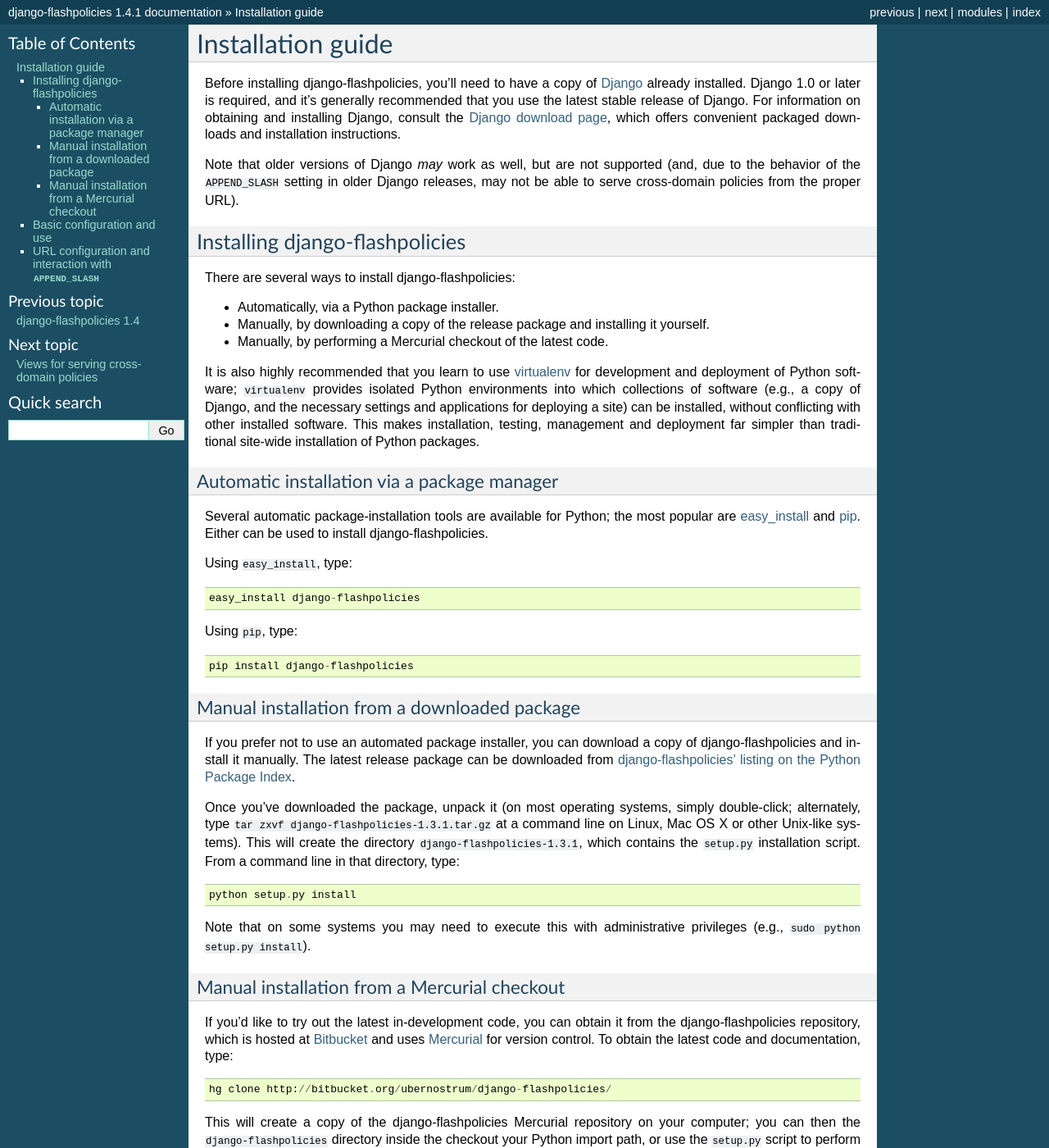
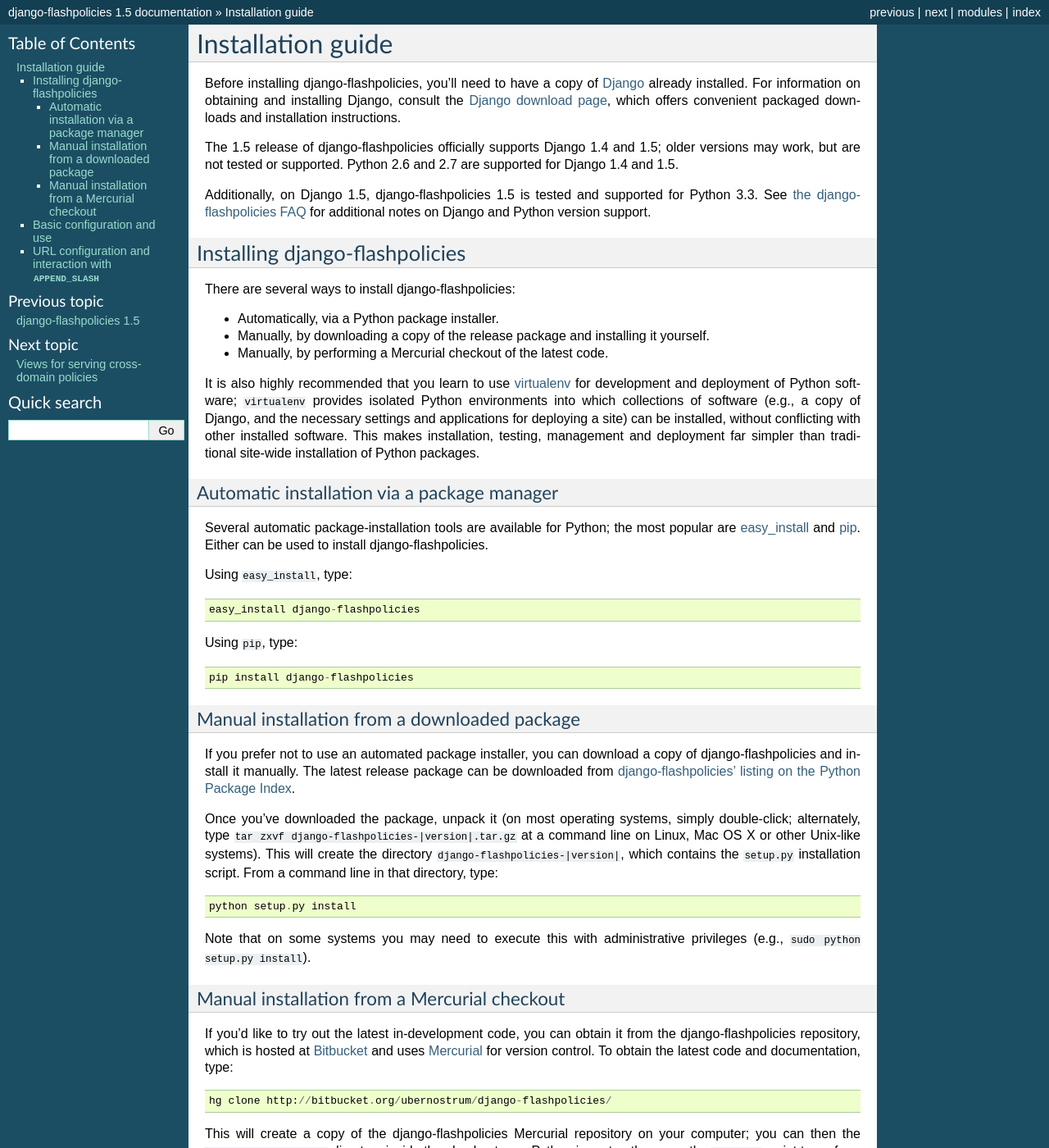
Before and after one commit to ubernostrum/django-flashpolicies, a Sphinx documentation site: the page built from docs/install.rst, in a window 1280 px wide and 1400 px high. Shown: the whole window at 82% size. Built offline with Sphinx 7.4.7, drawn with Linux system fonts in a browser that asks for light colours; some of the changed text lies outside the part shown.

Commit message:
Python 3 compatibility, docs update, prep 1.5.

```diff
--- a/docs/conf.py
+++ b/docs/conf.py
@@ -38,16 +38,16 @@
 
 # General information about the project.
 project = u'django-flashpolicies'
-copyright = u'2009, James Bennett'
+copyright = u'2009-2013, James Bennett'
 
 # The version info for the project you're documenting, acts as replacement for
 # |version| and |release|, also used in various other places throughout the
 # built documents.
 #
 # The short X.Y version.
-version = '1.4'
+version = '1.5'
 # The full version, including alpha/beta/rc tags.
-release = '1.4.1'
+release = '1.5'
 
 # The language for content autogenerated by Sphinx. Refer to documentation
 # for a list of supported languages.
--- a/docs/install.rst
+++ b/docs/install.rst
@@ -5,17 +5,19 @@
 ==================
 
 Before installing django-flashpolicies, you'll need to have a copy of
-`Django <http://www.djangoproject.com>`_ already installed. Django 1.0
-or later is required, and it's generally recommended that you use the
-latest stable release of Django. For information on obtaining and
-installing Django, consult the `Django download page
-<http://www.djangoproject.com/download/>`_, which offers convenient
-packaged downloads and installation instructions.
+`Django <http://www.djangoproject.com>`_ already installed. For
+information on obtaining and installing Django, consult the `Django
+download page <http://www.djangoproject.com/download/>`_, which offers
+convenient packaged downloads and installation instructions.
 
-Note that older versions of Django *may* work as well, but are not
-supported (and, due to the behavior of the ``APPEND_SLASH`` setting in
-older Django releases, may not be able to serve cross-domain policies
-from the proper URL).
+The |version| release of django-flashpolicies officially supports
+Django 1.4 and 1.5; older versions may work, but are not tested or
+supported. Python 2.6 and 2.7 are supported for Django 1.4 and 1.5.
+
+Additionally, on Django 1.5, django-flashpolicies |version| is tested
+and supported for Python 3.3. See :ref:`the
+django-flashpolicies FAQ <faq>` for additional notes on Django and
+Python version support.
 
 
 Installing django-flashpolicies
@@ -70,9 +72,9 @@
 
 Once you've downloaded the package, unpack it (on most operating
 systems, simply double-click; alternately, type ``tar zxvf
-django-flashpolicies-1.3.1.tar.gz`` at a command line on Linux, Mac OS
+django-flashpolicies-|version|.tar.gz`` at a command line on Linux, Mac OS
 X or other Unix-like systems). This will create the directory
-``django-flashpolicies-1.3.1``, which contains the ``setup.py``
+``django-flashpolicies-|version|``, which contains the ``setup.py``
 installation script. From a command line in that directory, type::
 
     python setup.py install
@@ -150,12 +152,5 @@
 to be careful in defining the URL patterns used for serving
 cross-domain policies. In particular, you'll want to use the regular
 expression ``^crossdomain.xml$`` -- *without* trailing slash -- for
-the URL. Django's ``CommonMiddleware`` (as of Django 1.0) will not
-attempt to append a slash when an existing URL pattern matches without
-the trailing slash.
-
-Note that the current behavior of ``APPEND_SLASH`` was new in Django
-1.0; previous releases of Django will always attempt to append a
-slash, regardless of whether an existing pattern matches without
-it. If you are using an older release of Django, this may pose
-problems when attempting to serve a master policy file.
+the URL. Django's ``CommonMiddleware`` will not attempt to append a
+slash when an existing URL pattern matches without the trailing slash.
```
Also changed, not shown: docs/faq.rst (added, +84 -0 lines), docs/index.rst (+7 -7 lines), setup.py (+7 -2 lines), 7 other files.
